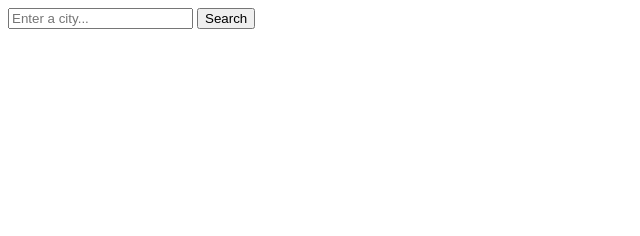
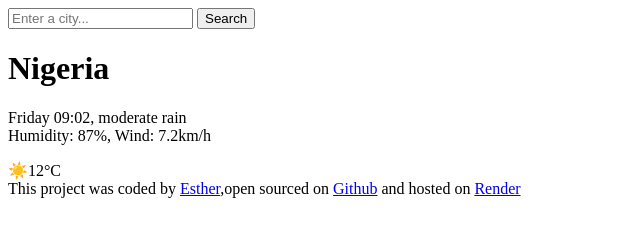
Before and after one commit to BossEsther/Esther-weather-app, a plain HTML site: page index.html in a window 1280 px wide. Shown: the whole page, without its empty margins (0-640 px from the left). Drawn offline with Linux system fonts and the light colour scheme.

Commit message:
updated my html file

```diff
--- a/index.html
+++ b/index.html
@@ -10,6 +10,13 @@
         <input type="search" placeholder="Enter a city..." required />
         <input type="submit" value="Search" required />
     </form>
-
+    <h1>Nigeria</h1>
+    <p>Friday 09:02, moderate rain
+      <br/>
+      Humidity: 87%, Wind: 7.2km/h</p>
+      <div>☀️12°C</div>
+      <footer>
+        This project was coded by <a href="https://github.com/BossEsther" target="_blank">Esther</a>,open sourced on <a href="#" target="_blank">Github</a> and hosted on <a href="#" target="_blank">Render</a>
+      </footer>
 </body>
 </html>
```
